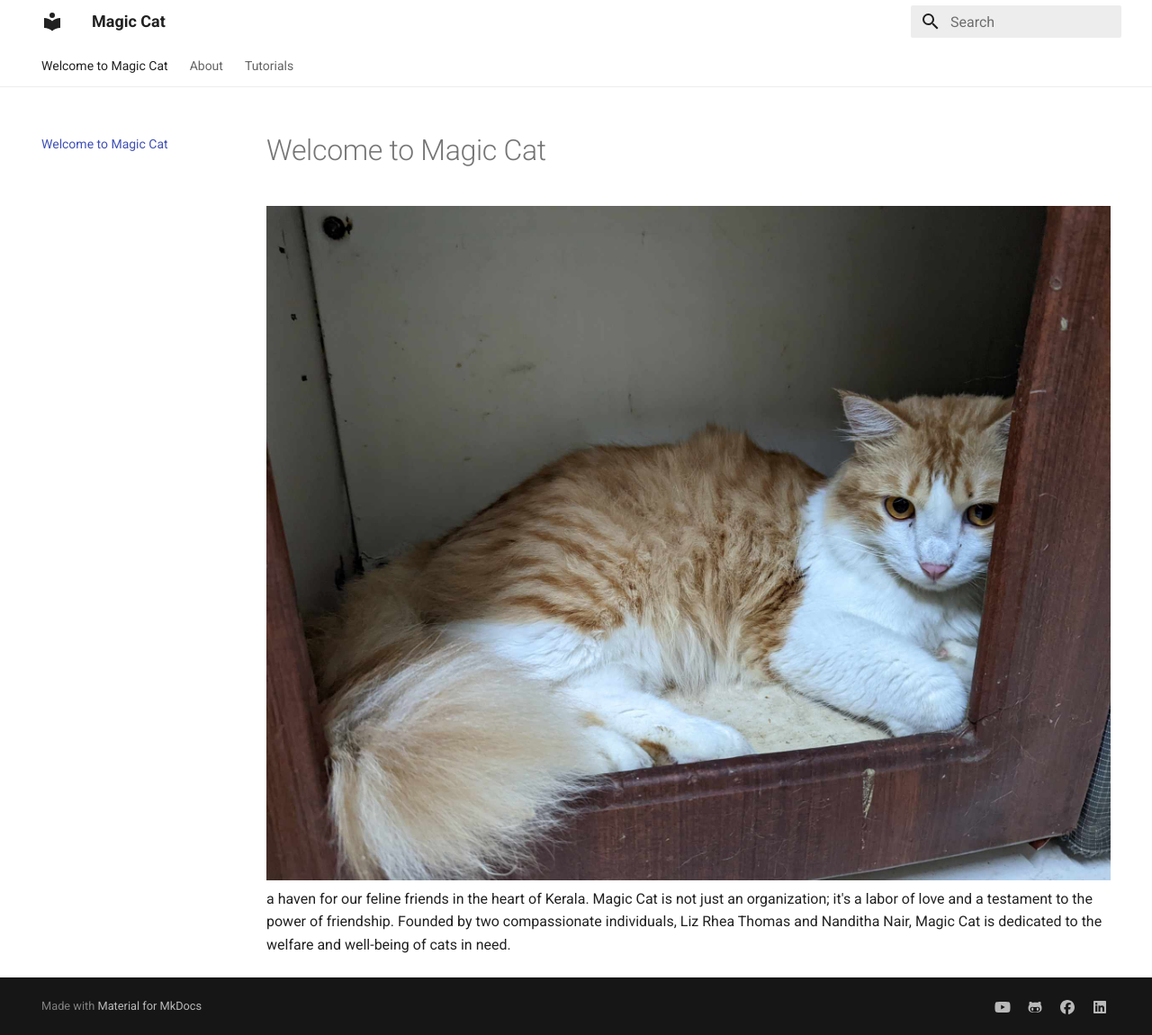
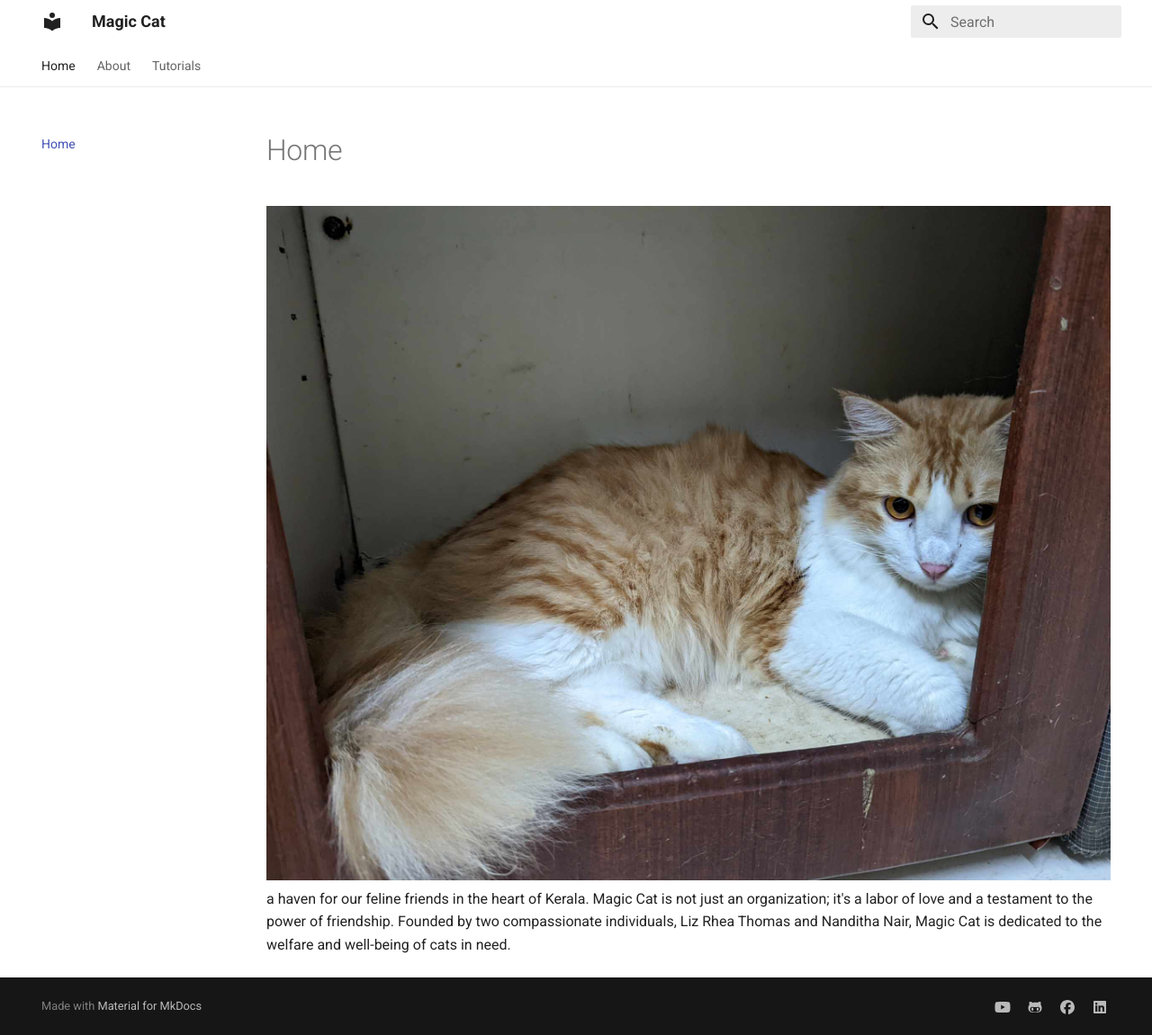
Before and after one commit to MagicCatIn/magiccat.github.io, an MkDocs documentation site: the page built from docs/index.md, in a window 1280 px wide and 1151 px high. Shown: the whole window at 90% size. Built offline with MkDocs 1.6.1 and Material for MkDocs 9.7.7, drawn with Linux system fonts in a browser that asks for light colours.

Commit message:
Update index.md

```diff
--- a/docs/index.md
+++ b/docs/index.md
@@ -1,3 +1,3 @@
-# Welcome to Magic Cat
+# Home
 ![](./images/manjan.jpg)
 a haven for our feline friends in the heart of Kerala. Magic Cat is not just an organization; it's a labor of love and a testament to the power of friendship. Founded by two compassionate individuals, Liz Rhea Thomas and Nanditha Nair, Magic Cat is dedicated to the welfare and well-being of cats in need.
```
